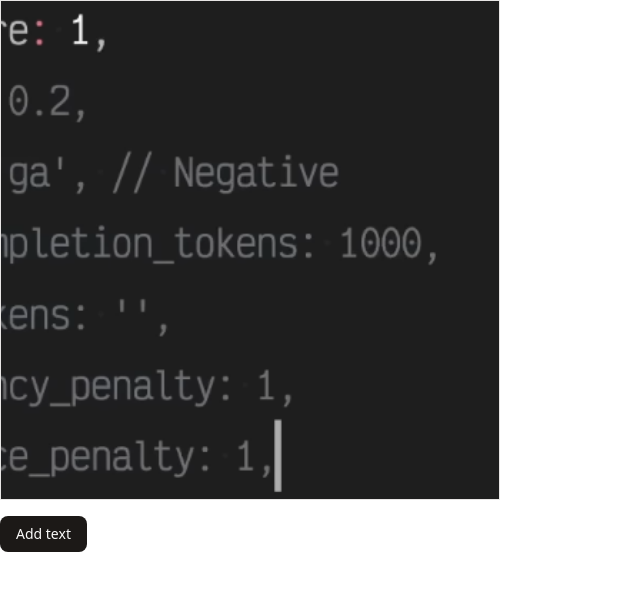
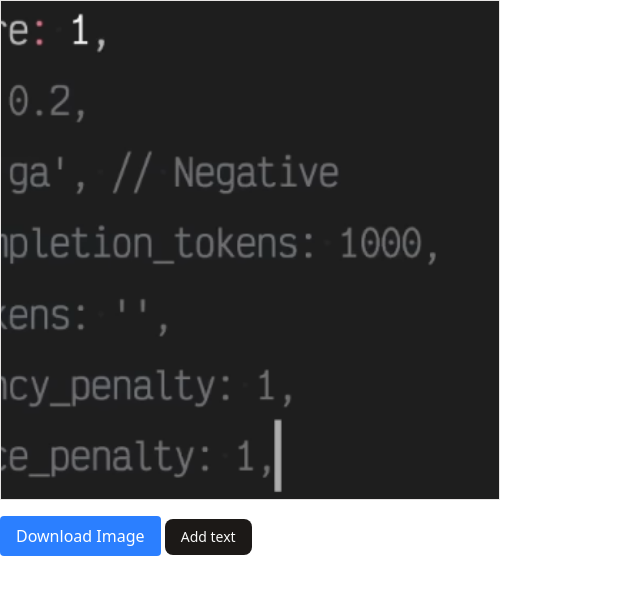
Before and after one commit to Forzun/imageGo, a Next.js app: page /home in a window 1280 px wide. Shown: the top 594 px of the page, without its empty margins (0-640 px from the left). Built offline with nearby package versions, Linux system fonts and the light colour scheme.

Commit message:
addingDownloadFeatureInit

```diff
--- a/app/home/page.tsx
+++ b/app/home/page.tsx
@@ -5,6 +5,8 @@ import { useState, useRef } from "react";
 import { Button } from "@/components/ui/button";
 import Draggable from "react-draggable";
 import { motion } from "framer-motion";
+import html2canvas from "html2canvas";
+import { toPng } from "html-to-image";
 
 interface textElement {
   id: string;
@@ -147,8 +149,24 @@ export default function Home() {
     );
   }
 
+  const downloadImage = async () => {
+    if (!imageContainerRef.current) return;
+    try {
+      const dataUrl = await toPng(imageContainerRef.current, {
+        cacheBust: true,
+      });
+      const link = document.createElement("a");
+      link.download = "final-image.png";
+      link.href = dataUrl;
+      link.click();
+    } catch (err) {
+      console.error("Download failed:", err);
+    }
+  };
+
   return (
     <div>
+      {/* Container with image + draggable text */}
       <div
         ref={imageContainerRef}
         onClick={handleImageClick}
@@ -200,7 +218,13 @@ export default function Home() {
           </motion.div>
         ))}
       </div>
-
+      {/* Download button */}
+      <button
+        onClick={downloadImage}
+        className="mt-4 px-4 py-2 bg-blue-500 text-white rounded"
+      >
+        Download Image
+      </button>{" "}
       <Button onClick={() => setIsAddingText(true)} className="mt-4">
         Add text
       </Button>
--- a/package.json
+++ b/package.json
@@ -15,6 +15,8 @@
     "@radix-ui/react-slot": "^1.2.3",
     "class-variance-authority": "^0.7.1",
     "clsx": "^2.1.1",
+    "html-to-image": "^1.11.13",
+    "html2canvas": "^1.4.1",
     "lucide-react": "^0.544.0",
     "motion": "^12.23.20",
     "next": "15.5.4",
```
Also changed, not shown: 1 other file (tests, documents, lock files or other folders).
